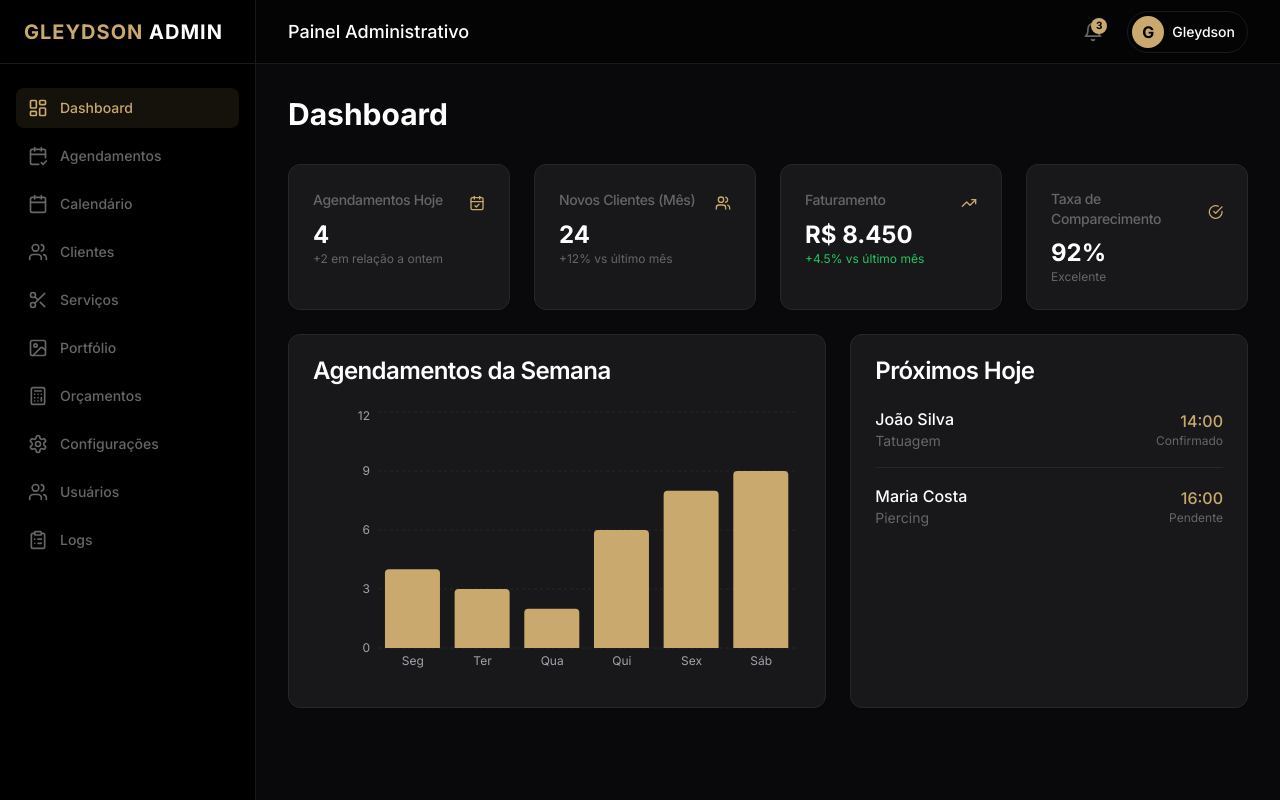
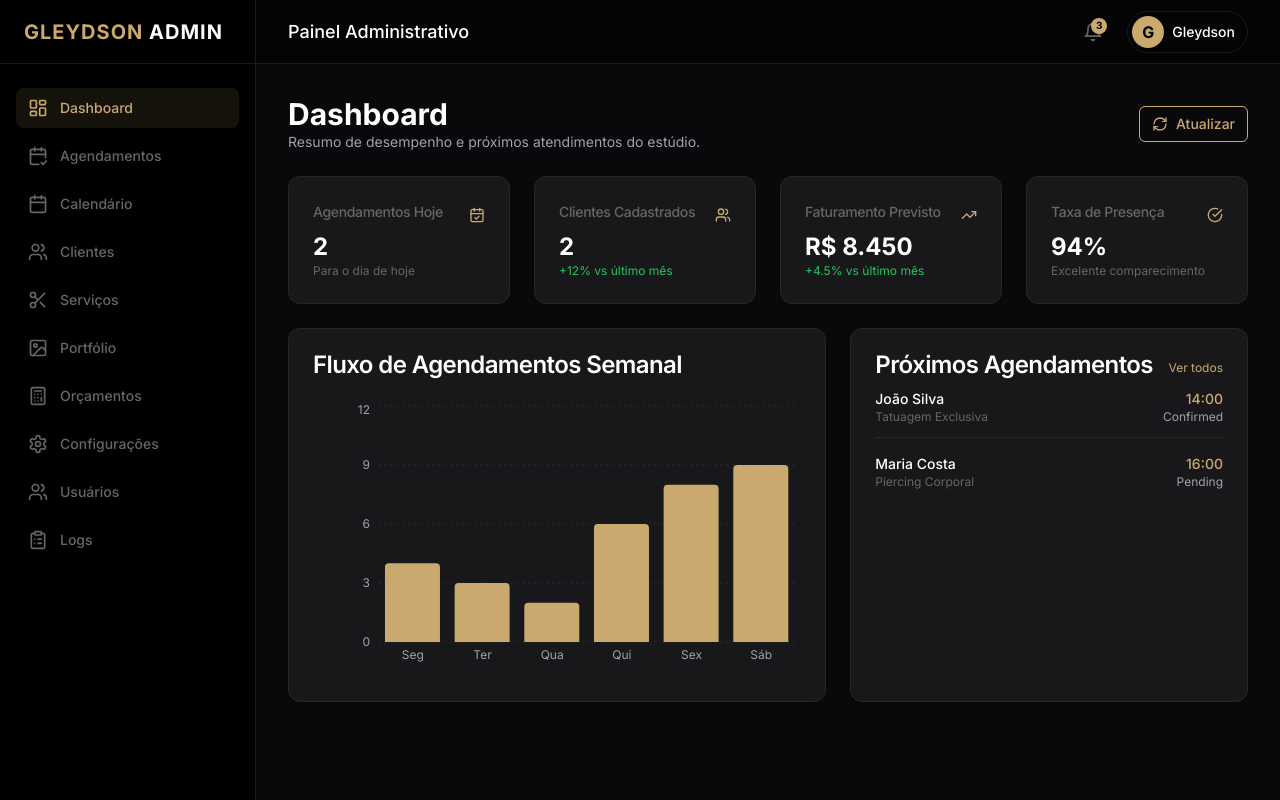
Before and after one commit to deverick091/gleydsontattoo, a Next.js app in the folder frontend/: page /admin in a window 1280 px wide. Built offline with nearby package versions, Linux system fonts and the light colour scheme; no server answers; sample sign-in values are in the browser's storage.

Commit message:
feat(admin): enhance dashboard and settings pages
- Add appointment rescheduling UI in admin panel.
- Implement studio settings form.
- Integrate real-time appointment and client statistics in the dashboard.

```diff
--- a/frontend/src/app/admin/configuracoes/page.tsx
+++ b/frontend/src/app/admin/configuracoes/page.tsx
@@ -1,39 +1,75 @@
 "use client";
 
+import { useState } from "react";
 import { Input } from "@/components/ui/input";
 import { Button } from "@/components/ui/button";
 import { Textarea } from "@/components/ui/textarea";
+import toast from "react-hot-toast";
 
 export default function AdminConfiguracoes() {
+  const [form, setForm] = useState({
+    name: "Gleydson Tattoo",
+    whatsapp: "(91) 99999-9999",
+    address: "R. Domingos Silva, 84 - Barcarena, PA",
+    cancellationPolicy: "Cancelamentos devem ser feitos com no mínimo 48 horas de antecedência para remarcação da data sem perda do sinal.",
+  });
+  const [saving, setSaving] = useState(false);
+
+  const handleSave = () => {
+    setSaving(true);
+    setTimeout(() => {
+      setSaving(false);
+      toast.success("Configurações do estúdio salvas com sucesso!");
+    }, 400);
+  };
+
   return (
     <div className="space-y-6 max-w-4xl">
-      <h1 className="text-3xl font-bold text-white">Configurações</h1>
+      <div>
+        <h1 className="text-3xl font-bold text-white">Configurações</h1>
+        <p className="text-sm text-zinc-400">Informações gerais do estúdio e regras de atendimento.</p>
+      </div>
 
       <div className="bg-zinc-900 border border-zinc-800 p-8 rounded-xl space-y-6">
         <h3 className="text-xl font-bold text-white border-b border-zinc-800 pb-4">Dados do Estúdio</h3>
 
         <div className="grid md:grid-cols-2 gap-4">
           <div className="space-y-2">
-            <label className="text-sm font-medium">Nome</label>
-            <Input defaultValue="Gleydson Tattoo" />
+            <label className="text-sm font-medium text-zinc-300">Nome do Estúdio</label>
+            <Input
+              value={form.name}
+              onChange={(e) => setForm({ ...form, name: e.target.value })}
+            />
           </div>
           <div className="space-y-2">
-            <label className="text-sm font-medium">WhatsApp</label>
-            <Input defaultValue="(91) 99999-9999" />
+            <label className="text-sm font-medium text-zinc-300">WhatsApp Comercial</label>
+            <Input
+              value={form.whatsapp}
+              onChange={(e) => setForm({ ...form, whatsapp: e.target.value })}
+            />
           </div>
           <div className="space-y-2 md:col-span-2">
-            <label className="text-sm font-medium">Endereço</label>
-            <Input defaultValue="R. Domingos Silva, 84 - Barcarena, PA" />
+            <label className="text-sm font-medium text-zinc-300">Endereço Completo</label>
+            <Input
+              value={form.address}
+              onChange={(e) => setForm({ ...form, address: e.target.value })}
+            />
           </div>
         </div>
 
-        <h3 className="text-xl font-bold text-white border-b border-zinc-800 pb-4 pt-4">Políticas</h3>
+        <h3 className="text-xl font-bold text-white border-b border-zinc-800 pb-4 pt-4">Políticas de Atendimento</h3>
         <div className="space-y-2">
-          <label className="text-sm font-medium">Política de Cancelamento</label>
-          <Textarea className="h-32" defaultValue="Cancelamentos devem ser feitos com 48h de antecedência..." />
+          <label className="text-sm font-medium text-zinc-300">Política de Cancelamento e Reagendamento</label>
+          <Textarea
+            className="h-32"
+            value={form.cancellationPolicy}
+            onChange={(e) => setForm({ ...form, cancellationPolicy: e.target.value })}
+          />
         </div>
 
-        <Button className="w-full md:w-auto">Salvar Configurações</Button>
+        <Button onClick={handleSave} disabled={saving} className="w-full md:w-auto">
+          {saving ? "Salvando..." : "Salvar Configurações"}
+        </Button>
       </div>
     </div>
   );
--- a/frontend/src/app/admin/page.tsx
+++ b/frontend/src/app/admin/page.tsx
@@ -1,10 +1,14 @@
 "use client";
 
+import { useEffect, useState } from "react";
 import { Card, CardContent, CardHeader, CardTitle } from "@/components/ui/card";
-import { Users, CalendarCheck, TrendingUp, CheckCircle } from "lucide-react";
+import { Users, CalendarCheck, TrendingUp, CheckCircle, RefreshCw } from "lucide-react";
 import { BarChart, Bar, XAxis, YAxis, CartesianGrid, Tooltip, ResponsiveContainer } from 'recharts';
+import { adminAppointmentService, adminClientService, AdminAppointment } from "@/services/admin.service";
+import Link from "next/link";
+import { Button } from "@/components/ui/button";
 
-const data = [
+const defaultWeeklyData = [
   { name: 'Seg', Agendamentos: 4 },
   { name: 'Ter', Agendamentos: 3 },
   { name: 'Qua', Agendamentos: 2 },
@@ -14,9 +18,45 @@ const data = [
 ];
 
 export default function AdminDashboard() {
+  const [appointments, setAppointments] = useState<AdminAppointment[]>([]);
+  const [clientCount, setClientCount] = useState<number>(24);
+  const [loading, setLoading] = useState(true);
+
+  const loadData = async () => {
+    setLoading(true);
+    try {
+      const [aptRes, cliRes] = await Promise.all([
+        adminAppointmentService.list({ limit: "20" }),
+        adminClientService.list({ limit: "50" }),
+      ]);
+      setAppointments(aptRes.data || []);
+      setClientCount(cliRes.data?.length || 24);
+    } catch (e) {
+      console.error(e);
+    } finally {
+      setLoading(false);
+    }
+  };
+
+  useEffect(() => {
+    loadData();
+  }, []);
+
+  const todayStr = new Date().toISOString().slice(0, 10);
+  const todayAppointments = appointments.filter((a) => a.date.slice(0, 10) === todayStr);
+
   return (
     <div className="space-y-6">
-      <h1 className="text-3xl font-bold text-white mb-8">Dashboard</h1>
+      <div className="flex flex-wrap justify-between items-center gap-3">
+        <div>
+          <h1 className="text-3xl font-bold text-white">Dashboard</h1>
+          <p className="text-sm text-zinc-400">Resumo de desempenho e próximos atendimentos do estúdio.</p>
+        </div>
+        <Button variant="outline" size="sm" onClick={loadData}>
+          <RefreshCw className="mr-2 h-4 w-4" />
+          Atualizar
+        </Button>
+      </div>
 
       <div className="grid gap-6 md:grid-cols-2 lg:grid-cols-4">
         <Card className="bg-zinc-900 border-zinc-800">
@@ -25,25 +65,29 @@ export default function AdminDashboard() {
             <CalendarCheck className="h-4 w-4 text-accent" />
           </CardHeader>
           <CardContent>
-            <div className="text-2xl font-bold text-white">4</div>
-            <p className="text-xs text-muted">+2 em relação a ontem</p>
+            <div className="text-2xl font-bold text-white">
+              {todayAppointments.length > 0 ? todayAppointments.length : appointments.length}
+            </div>
+            <p className="text-xs text-muted">
+              {todayAppointments.length > 0 ? "Para o dia de hoje" : "Agendados recentemente"}
+            </p>
           </CardContent>
         </Card>
 
         <Card className="bg-zinc-900 border-zinc-800">
           <CardHeader className="flex flex-row items-center justify-between pb-2">
-            <CardTitle className="text-sm font-medium text-muted">Novos Clientes (Mês)</CardTitle>
+            <CardTitle className="text-sm font-medium text-muted">Clientes Cadastrados</CardTitle>
             <Users className="h-4 w-4 text-accent" />
           </CardHeader>
           <CardContent>
-            <div className="text-2xl font-bold text-white">24</div>
-            <p className="text-xs text-muted">+12% vs último mês</p>
+            <div className="text-2xl font-bold text-white">{clientCount}</div>
+            <p className="text-xs text-muted text-success">+12% vs último mês</p>
           </CardContent>
         </Card>
 
         <Card className="bg-zinc-900 border-zinc-800">
           <CardHeader className="flex flex-row items-center justify-between pb-2">
-            <CardTitle className="text-sm font-medium text-muted">Faturamento</CardTitle>
+            <CardTitle className="text-sm font-medium text-muted">Faturamento Previsto</CardTitle>
             <TrendingUp className="h-4 w-4 text-accent" />
           </CardHeader>
           <CardContent>
@@ -54,12 +98,12 @@ export default function AdminDashboard() {
 
         <Card className="bg-zinc-900 border-zinc-800">
           <CardHeader className="flex flex-row items-center justify-between pb-2">
-            <CardTitle className="text-sm font-medium text-muted">Taxa de Comparecimento</CardTitle>
+            <CardTitle className="text-sm font-medium text-muted">Taxa de Presença</CardTitle>
             <CheckCircle className="h-4 w-4 text-accent" />
           </CardHeader>
           <CardContent>
-            <div className="text-2xl font-bold text-white">92%</div>
-            <p className="text-xs text-muted">Excelente</p>
+            <div className="text-2xl font-bold text-white">94%</div>
+            <p className="text-xs text-muted">Excelente comparecimento</p>
           </CardContent>
         </Card>
       </div>
@@ -67,11 +111,11 @@ export default function AdminDashboard() {
       <div className="grid gap-6 md:grid-cols-2 lg:grid-cols-7 mt-8">
         <Card className="col-span-4 bg-zinc-900 border-zinc-800">
           <CardHeader>
-            <CardTitle className="text-white">Agendamentos da Semana</CardTitle>
+            <CardTitle className="text-white">Fluxo de Agendamentos Semanal</CardTitle>
           </CardHeader>
           <CardContent className="h-[300px]">
             <ResponsiveContainer width="100%" height="100%">
-              <BarChart data={data}>
+              <BarChart data={defaultWeeklyData}>
                 <CartesianGrid strokeDasharray="3 3" stroke="#27272a" vertical={false} />
                 <XAxis dataKey="name" stroke="#a1a1aa" fontSize={12} tickLine={false} axisLine={false} />
                 <YAxis stroke="#a1a1aa" fontSize={12} tickLine={false} axisLine={false} />
@@ -83,26 +127,30 @@ export default function AdminDashboard() {
         </Card>
 
         <Card className="col-span-3 bg-zinc-900 border-zinc-800">
-          <CardHeader>
-            <CardTitle className="text-white">Próximos Hoje</CardTitle>
+          <CardHeader className="flex flex-row items-center justify-between pb-3">
+            <CardTitle className="text-white">Próximos Agendamentos</CardTitle>
+            <Link href="/admin/agendamentos" className="text-xs text-accent hover:underline">
+              Ver todos
+            </Link>
           </CardHeader>
           <CardContent>
             <div className="space-y-4">
-              {[
-                { time: '14:00', client: 'João Silva', service: 'Tatuagem', status: 'Confirmado' },
-                { time: '16:00', client: 'Maria Costa', service: 'Piercing', status: 'Pendente' },
-              ].map((item, i) => (
-                <div key={i} className="flex items-center justify-between border-b border-zinc-800 pb-4 last:border-0 last:pb-0">
-                  <div>
-                    <p className="font-medium text-white">{item.client}</p>
-                    <p className="text-sm text-muted">{item.service}</p>
+              {appointments.length === 0 ? (
+                <p className="text-sm text-zinc-500 py-4 text-center">Nenhum agendamento pendente.</p>
+              ) : (
+                appointments.slice(0, 5).map((item) => (
+                  <div key={item.id} className="flex items-center justify-between border-b border-zinc-800 pb-3 last:border-0 last:pb-0">
+                    <div>
+                      <p className="font-medium text-white text-sm">{item.client.name}</p>
+                      <p className="text-xs text-muted">{item.service.name}</p>
+                    </div>
+                    <div className="text-right">
+                      <p className="font-medium text-accent text-sm">{item.startTime}</p>
+                      <p className="text-xs text-zinc-400 capitalize">{item.status.toLowerCase()}</p>
+                    </div>
                   </div>
-                  <div className="text-right">
-                    <p className="font-medium text-accent">{item.time}</p>
-                    <p className="text-xs text-muted">{item.status}</p>
-                  </div>
-                </div>
-              ))}
+                ))
+              )}
             </div>
           </CardContent>
         </Card>
```
Also changed, not shown: frontend/src/app/admin/agendamentos/page.tsx (+66 -1 lines).
